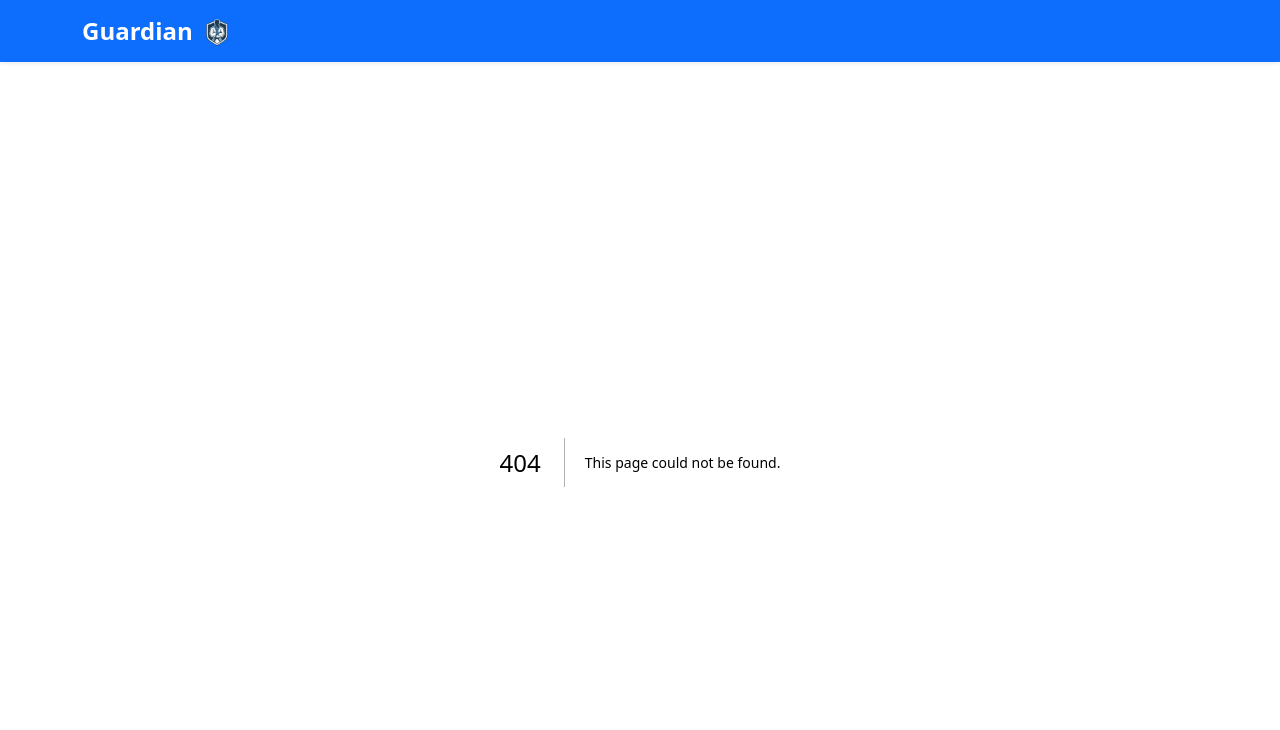
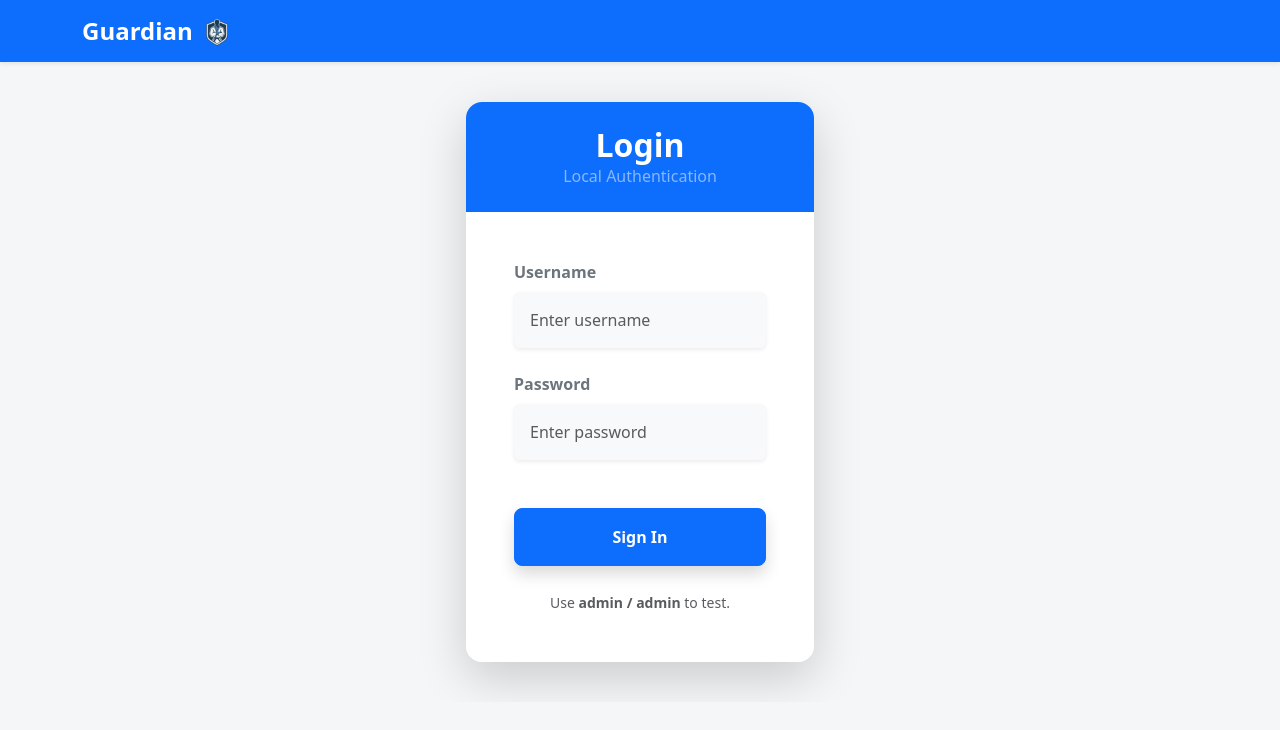
Before and after one commit to erichx-x/guardian-front-end, a Next.js app: page /login in a window 1280 px wide. Before the commit this address had no page. Shown: the top 730 px of the page. Built offline with nearby package versions, Linux system fonts and the light colour scheme.

Commit message:
add: login and admin pages

```diff
--- /dev/null
+++ b/src/app/login/page.tsx
@@ -0,0 +1,74 @@
+'use client';
+
+import { useState } from 'react';
+import { useRouter } from 'next/navigation';
+import { Container, Row, Col, Form, Button, Card, Alert } from 'react-bootstrap';
+
+export default function LoginPage() {
+  const [username, setUsername] = useState('');
+  const [password, setPassword] = useState('');
+  const [error, setError] = useState('');
+  const router = useRouter();
+
+  const handleLogin = (e: React.FormEvent) => {
+    e.preventDefault();
+    // Implementing simple local authentication as requested
+    if (username === 'admin' && password === 'admin') {
+      localStorage.setItem('isAuthenticated', 'true');
+      router.push('/admin');
+    } else {
+      setError('Invalid username or password');
+    }
+  };
+
+  return (
+    <Container className="d-flex align-items-center justify-content-center" style={{ minHeight: '80vh' }}>
+      <Row className="w-100">
+        <Col md={{ span: 6, offset: 3 }} lg={{ span: 4, offset: 4 }}>
+          <Card className="shadow-lg border-0 rounded-4" style={{ overflow: 'hidden' }}>
+            <div className="bg-primary text-white text-center py-4">
+              <h2 className="mb-0 fw-bold">Login</h2>
+              <p className="mb-0 text-white-50">Local Authentication</p>
+            </div>
+            <Card.Body className="p-5 bg-white">
+              {error && <Alert variant="danger" className="rounded-3">{error}</Alert>}
+              <Form onSubmit={handleLogin}>
+                <Form.Group className="mb-4" controlId="formUsername">
+                  <Form.Label className="fw-semibold text-secondary">Username</Form.Label>
+                  <Form.Control
+                    type="text"
+                    placeholder="Enter username"
+                    value={username}
+                    onChange={(e) => setUsername(e.target.value)}
+                    required
+                    className="p-3 bg-light border-0 shadow-sm"
+                  />
+                </Form.Group>
+
+                <Form.Group className="mb-5" controlId="formPassword">
+                  <Form.Label className="fw-semibold text-secondary">Password</Form.Label>
+                  <Form.Control
+                    type="password"
+                    placeholder="Enter password"
+                    value={password}
+                    onChange={(e) => setPassword(e.target.value)}
+                    required
+                    className="p-3 bg-light border-0 shadow-sm"
+                  />
+                </Form.Group>
+
+                <Button variant="primary" type="submit" className="w-100 p-3 fw-bold rounded-3 shadow">
+                  Sign In
+                </Button>
+
+                <div className="text-center mt-4">
+                  <small className="text-muted">Use <strong>admin / admin</strong> to test.</small>
+                </div>
+              </Form>
+            </Card.Body>
+          </Card>
+        </Col>
+      </Row>
+    </Container>
+  );
+}
--- a/src/app/result/page.tsx
+++ b/src/app/result/page.tsx
@@ -69,7 +69,7 @@ function ResultContent() {
                       overflow: "hidden"
                     }}
                   >
-                    {tech.description || "Some quick example text to build on the card title and make up the bulk of the card's content."}
+                    {tech.description || "Descrição não disponível."}
                   </p>
 
                   <div className="mt-auto">
```
Also changed, not shown: src/app/admin/page.tsx (added, +86 -0 lines).
